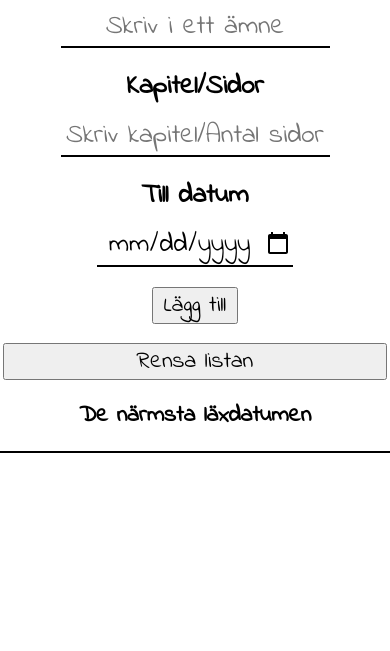
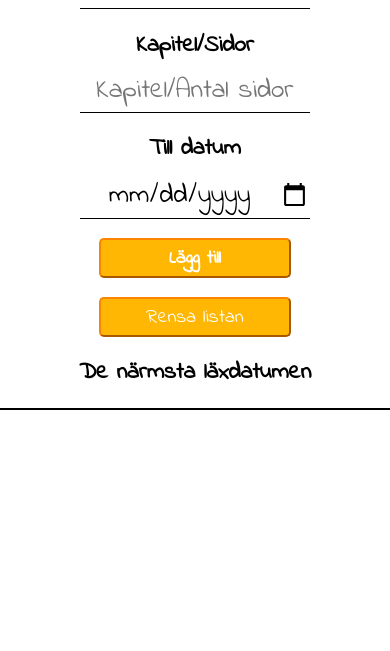
Before and after one commit to Nicklas-Holmqvist/dantes-todo, a website: page public/index.html in a window 390 px wide. Shown: the part 193-844 px from the top of the page. Drawn offline with Linux system fonts and the light colour scheme; no server answers.

Commit message:
added more fine styling

```diff
--- a/public/index.html
+++ b/public/index.html
@@ -23,14 +23,14 @@
         <header class="fullWidth">
             <h1 class="title">Mina läxor</h1>
         </header>
-        <div class="create-section flex column maxWidth">
+        <div class="create-section flex column maxWidth center">
             <form class="form flex center column" id="myForm" >
                 <label for="subject">Ämne</label>
-                <input type="text" id="subject" name="subject" placeholder="Skriv i ett ämne" autofocus>
+                <input type="text" id="subject" name="subject" class="inputForm" placeholder="Skriv i ett ämne" autofocus>
                 <label for="pages">Kapitel/Sidor</label>
-                <input type="text" id="pages" name="pages" placeholder="Skriv kapitel/Antal sidor">
+                <input type="text" id="pages" name="pages" class="inputForm" placeholder="Kapitel/Antal sidor">
                 <label for="toDate">Till datum</label>
-                <input type="date" class="date" id="toDate" name="toDate">
+                <input type="date" class="date" id="toDate" class="inputForm" name="toDate">
                 <button type="button" class="submit">Lägg till</button>
             </form>
             <button class="deleteAll">Rensa listan</button>
--- a/public/style-small.css
+++ b/public/style-small.css
@@ -8,12 +8,30 @@
         margin-top: 0;
     }
 
+    input {
+        width: 80%;
+        padding-bottom: 0.1rem;
+        font-size: 1.4rem;
+        border-bottom: solid 1px black;
+    }
+
     .listStyling {
         flex-direction: column;
+        padding-top: 1rem;
     }
 
     .listStyling > input {
-        width: auto;
+        width: 80%;
+        padding-bottom: 0.1rem;
+        font-size: 1.4rem;
+        border-bottom: solid 1px black;
+    }
+
+
+    .btn {
+        width: 10rem;
+        padding: .2rem .5rem;
+        margin: .2rem 0;
     }
 
 }
--- a/public/style.css
+++ b/public/style.css
@@ -10,10 +10,6 @@ html {
     height: 100%;
     background: linear-gradient(0deg, rgba(255,255,255, 0.8), rgba(255,255,255, 0.8)) ,url(./assets/school-doodles-seamless-icons-background-free-vector-4116.jpg);
     background-attachment: fixed;
-}
-
-body {
-    padding-bottom: 4rem;
 }
 
 .flex {
@@ -50,13 +46,13 @@ body {
 }
 
 .listStyling > input {
-    width: 8rem;
+    width: 6rem;
 }
 
 h1 {
-    font-size: 3rem;
+    font-size: 2.5rem;
     text-align: center;
-    padding-top: 3rem;
+    padding-top: 2rem;
 }
 
 h3 {
@@ -64,11 +60,11 @@ h3 {
 }
 
 p {
-    padding: 0.5rem 0.5rem
+    padding: 0.2rem 0.2rem
 }
 
 label {
-    font-size: 1.4rem;
+    font-size: 1.2rem;
     font-weight: bold;
     padding-top: .5rem
 }
@@ -78,32 +74,54 @@ input {
     border-bottom: solid 2px black;
     margin: 0.5rem .5rem;
     text-align: center;
-    font-size: 1.4rem;
+    font-size: 1rem;
     background: none;
     outline: none;
 }
 
+.inputForm:focus {
+    background: none;
+}
+
+.inputForm:active {
+    background: none;
+}
+
 button {
-    padding: 0 .5rem;
+    padding: .2rem .5rem;
+    font-size: 1rem;
+    background: #FFB703;
+    color: white;
+    border-color: #FB8500;
+    border-radius: 5px;
+    transition: background .2s ease-in-out
 }
+
+button:hover {
+    background: #FB8500;
+    font-weight: bold;
+}
+
 
 .update {
     margin-left: 0.4rem;
 }
 
 .main-section {
-    margin-top: 4rem;
+    margin-top: 1rem;
+    padding-bottom: 2rem;
     max-width: 60rem;
     width: 100%;
     background: rgba(255,255,255, 0.8);
+    border-radius: 1rem;
     text-align: center;
 
     backdrop-filter: blur(5px);
 }
 
 .homework-list-section {
-    padding-top: 2rem;
-    padding-bottom: 4rem;
+    padding-top: .5rem;
+    padding-bottom: .5rem;
 }
 
 .date {
@@ -112,6 +130,12 @@ button {
 
 .submit {
     margin-bottom: 1rem;
+    width: 10rem;
+    font-weight: bold;
+}
+
+.deleteAll{
+    width: 10rem
 }
 
 .lineBreak {
```
